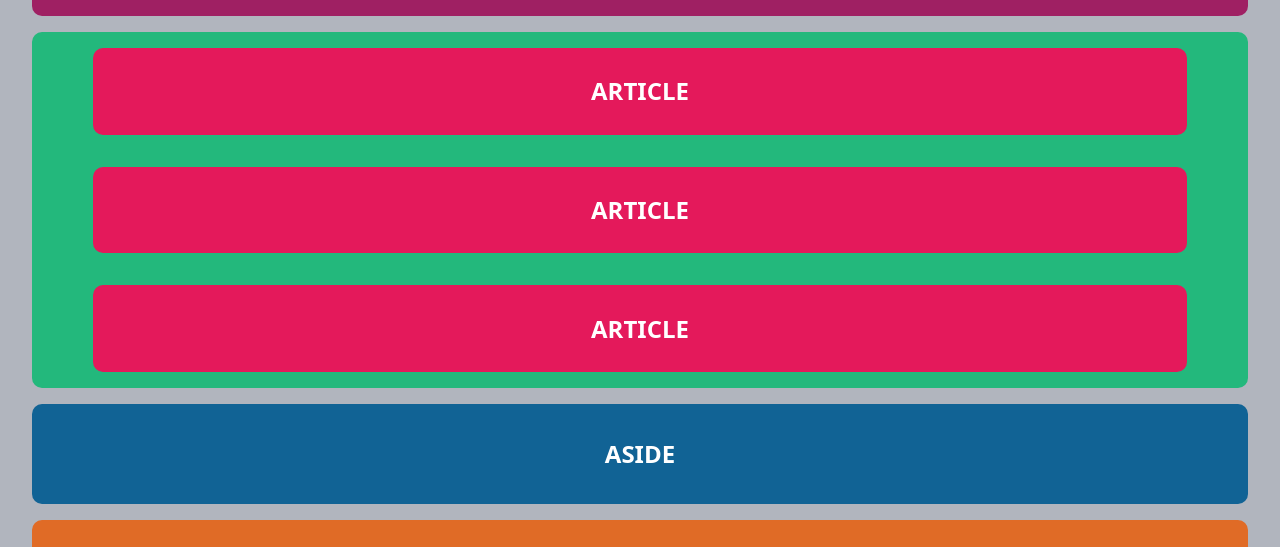
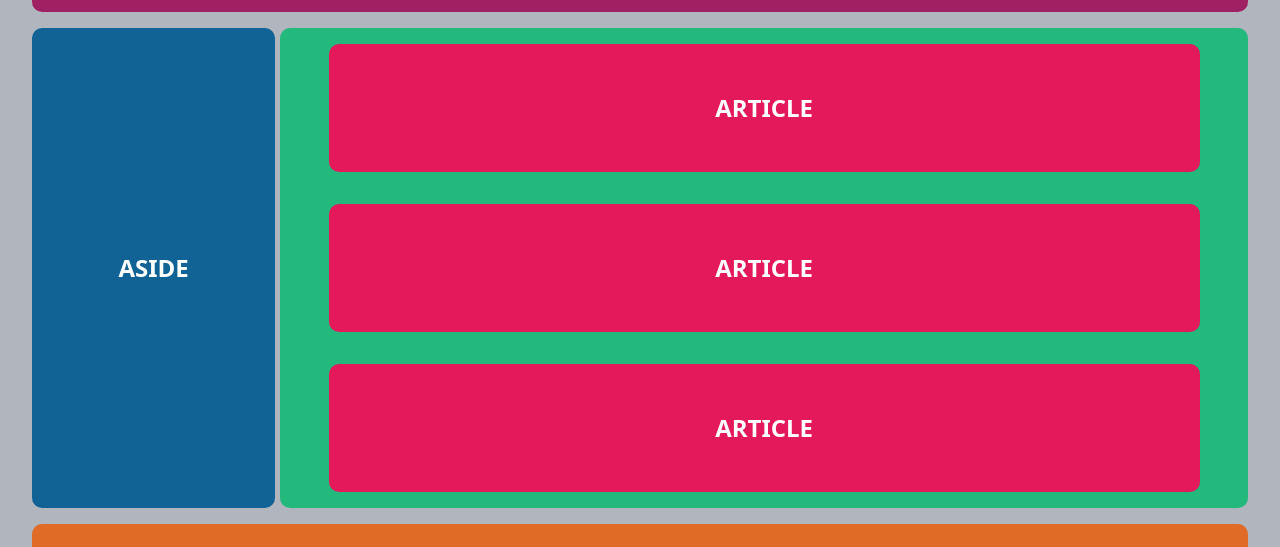
Before and after one commit to rgibby818/flexbox-wireframe-practice, a plain HTML site: page index.html in a window 1280 px wide. Shown: the part 116-663 px from the top of the page. Drawn offline with Linux system fonts and the light colour scheme.

Commit message:
added media queries for larger screens

```diff
--- a/css/styles.css
+++ b/css/styles.css
@@ -1,12 +1,14 @@
 :root {
     --border-raides: 10px;
 }
+
 body {
     background-color: #B1B5BE;
     color: white;
     display: flex;
     flex-direction: column;
 }
+
 .header-container {
     background-color: #9F2063;
 
@@ -21,14 +23,24 @@ body {
 }
 
 .main-container {
-    background-color:#23B87C ;
+    height: 60vh;
 
     display: flex;
-    flex: 1;
     flex-direction: column;
     align-items: center;
+    gap: 20px;
 
     margin: 0rem 2rem 1rem 2rem;
+}
+
+.article-list-container {
+    background-color:#23B87C;
+    display: flex;
+    flex-direction: column;
+    width: 100%;
+    height: 75%;
+    justify-content: center;
+    align-items: center;
     border-radius: 10px;
 }
 
@@ -47,17 +59,36 @@ body {
 }
 
 .aside-container {
-    height: 3rem;
     background-color: #116395;
+    height: 25%;
+    width: 100%;
 
     display: flex;
     justify-content: center;
     align-items: center;
-    flex-grow: 1;
 
-    margin: 0 2rem 1rem 2rem;
+    /* margin: 0 2rem 1rem 2rem; */
     border-radius: 10px;
     max-height: 100px;
+}
+
+@media (width > 700px) {
+    .main-container {
+        flex-direction: row-reverse;
+        align-items: start;
+        gap: 5px;
+    }
+
+    .article-list-container {
+        flex-grow: 1;
+        height: 100%;
+    }
+    .aside-container {
+        flex-grow: 0;
+        max-width: 20%;
+        min-height: 100%;
+    }
+
 }
 
 .footer-container {
--- a/index.html
+++ b/index.html
@@ -11,20 +11,15 @@
     <header class="header-container">
       <h1>HEADER</h1>
     </header>
+
     <main class="main-container">
-      <div class="article-wrapper"></div>
+      <div class="article-list-container">
+        <article class="article-container"><h2>ARTICLE</h2></article>
+        <article class="article-container"><h2>ARTICLE</h2></article>
         <article class="article-container"><h2>ARTICLE</h2></article>
       </div>
-      <div class="article-wrapper"></div>
-        <article class="article-container"><h2>ARTICLE</h2></article>
-      </div>
-      <div class="article-wrapper"></div>
-        <article class="article-container"><h2>ARTICLE</h2></article>
-      </div>
-
+      <aside class="aside-container"><h2>ASIDE</h2></aside>
     </main>
-    <aside class="aside-container"><h2>ASIDE</h2></aside>
     <footer class="footer-container"><h2>FOOTER</h2></footer>
-
   </body>
 </html>
```
Also changed, not shown: desktop-wireframe.png (added).
